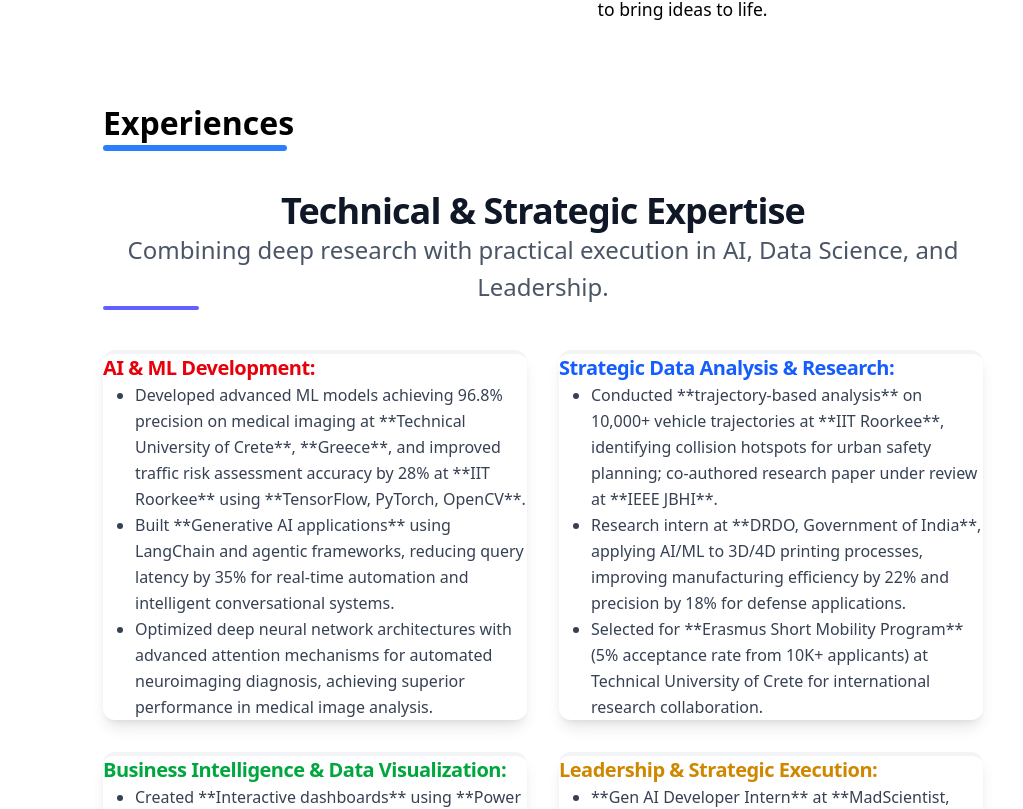
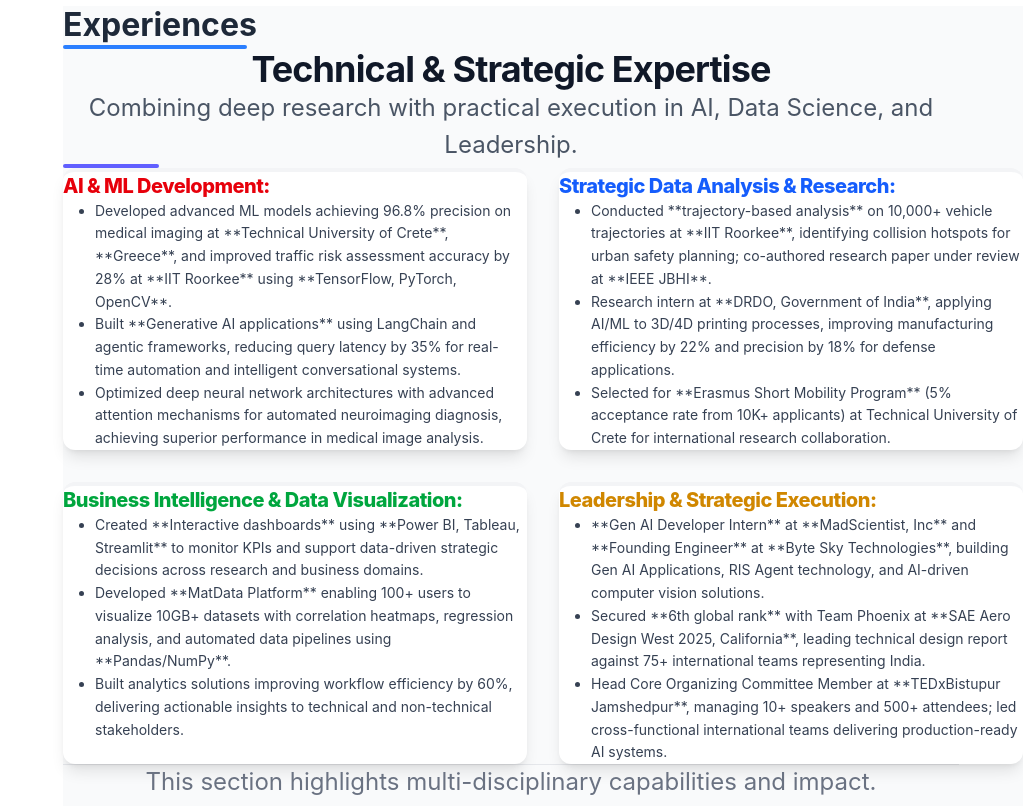
Before and after one commit to Nikita-singh-14/portfolio, a React (Vite) app: page / in a window 1280 px wide. Shown: the part 1894-2703 px from the top of the page, without its empty margins (257-1280 px from the left). Built offline with nearby package versions, Linux system fonts and the light colour scheme.

Commit message:
exp complete

```diff
--- a/src/pages/Exp.tsx
+++ b/src/pages/Exp.tsx
@@ -1,7 +1,17 @@
-interface ExpProps{
-  id: string; // or whatever type 'id' should be
+import React from 'react';
+
+// --- TYPE INTERFACES ---
+interface SkillCategoryProps {
+  title: string;
+  bullets: string[];
+  color: string;
 }
 
+interface ExpProps {
+  id: string; // Used for section navigation
+}
+
+// --- DATA STRUCTURE (JSON) ---
 const SKILLS_DATA = [
   {
     title: "AI & ML Development:",
@@ -44,7 +54,7 @@
 // --- COMPONENTS ---
 
 // Component for a single skill category
-const SkillCategory = ({ title, bullets, color }) => (
+const SkillCategory: React.FC<SkillCategoryProps> = ({ title, bullets, color }) => (
   <div className="mb-8 p-6 bg-white rounded-xl shadow-lg hover:shadow-xl transition-shadow duration-300 border-t-4 border-gray-100" style={{ borderColor: color }}>
     <h2 className={`text-xl font-extrabold mb-4 tracking-tight ${color}`}>{title}</h2>
     <ul className="list-disc ml-5 space-y-3 text-gray-700">
@@ -60,16 +70,21 @@
   </div>
 );
 
-const Exp : React.FC<ExpProps>= ({id}) => {
+// Main Experience Component (renamed from App)
+const Exp: React.FC<ExpProps> = ({ id }) => {
   return (
-    <div id={id} className='about flex flex-col gap-10 '>
-            <div >
-                <b className='text-2xl'>Experiences</b>
-                <div className='h-[0.4rem] bg-blue-500 w-[11.5rem] rounded-2xl'></div>
-            </div>
+    <div id={id} className="font-['Inter'] min-h-screen bg-gray-50 p-4 sm:p-10">
 
+      {/* Custom Experiences Header (from your query) */}
+      <div className='flex flex-col gap-10 w-full mb-10'>
+          <div>
+              <b className='text-3xl text-gray-800'>Experiences</b>
+              <div className='h-1 bg-blue-500 w-[11.5rem] rounded-2xl mt-1'></div>
+          </div>
+      </div>
 
-            <header className="max-w-4xl mx-auto text-center mb-10 pt-4">
+      {/* Existing Header content, now adjusted */}
+      <header className="max-w-4xl mx-auto text-center mb-10 pt-4">
         <h1 className="text-4xl font-bold text-gray-900 tracking-tight">
           Technical & Strategic Expertise
         </h1>
@@ -94,9 +109,14 @@
         </div>
       </main>
 
+      {/* Footer/Context Section */}
+      <footer className="max-w-4xl mx-auto text-center mt-12 pt-6 border-t border-gray-200">
+        <p className="text-sm text-gray-500">
+          This section highlights multi-disciplinary capabilities and impact.
+        </p>
+      </footer>
     </div>
+  );
+};
 
-  )
-}
-
-export default Exp
+export default Exp;
```
